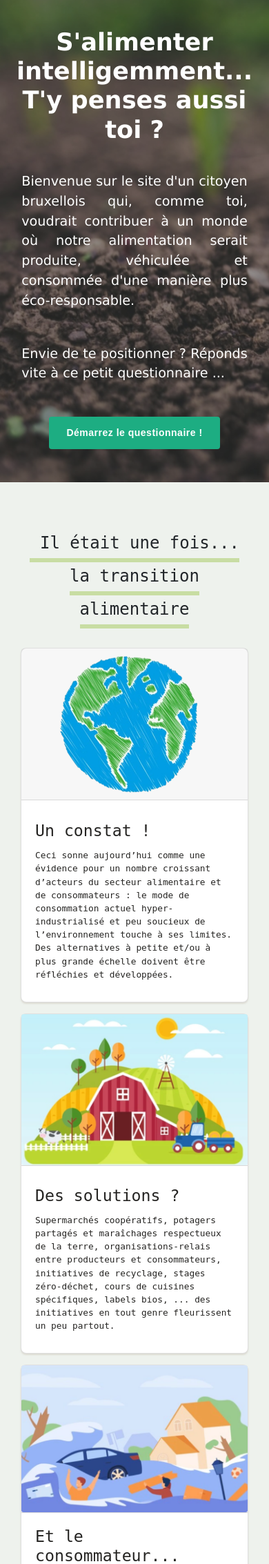
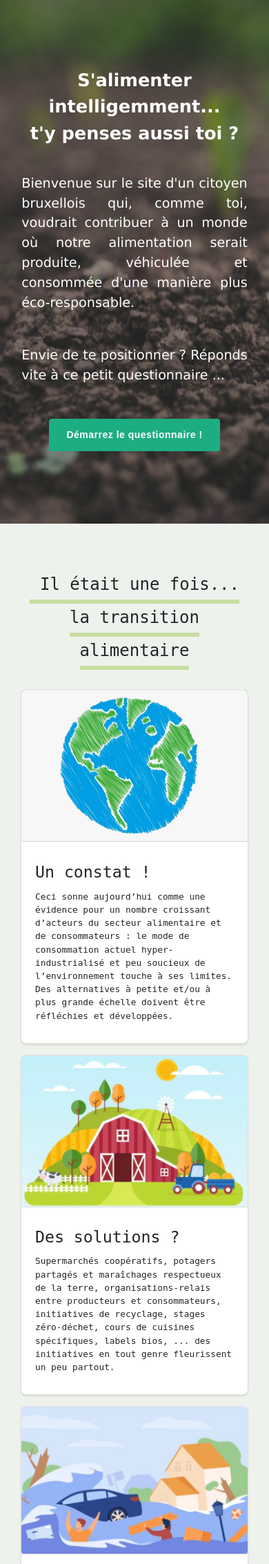
Before and after one commit to FrountchD/transit_beta, a Flask app: page / in a window 390 px wide. Shown: the part 56-2323 px from the top of the page at 69% size. Run offline with Flask 2, Linux system fonts and the light colour scheme; some libraries are stand-ins or nearby versions.

Commit message:
webiste_mobile_v5h

```diff
--- a/app/static/fullpage_style.css
+++ b/app/static/fullpage_style.css
@@ -33,11 +33,23 @@ html{
 
 
 .s1 h1{
-	font-size: 2.2rem ;
+	font-size: 1.6rem ;
+	line-height: 1.5;
 	font-weight: bold;
 	color: white;
 	text-align: center;
 	font-family: Verdana, sans-serif;
+}
+
+@media (min-width:576px) {
+	.s1 h1{
+		font-size: 1.8rem;
+	}
+}
+@media (min-width:768px) {
+	.s1 h1{
+		font-size: 2.2rem;
+	}
 }
 
 .s1 p{
@@ -252,6 +264,8 @@ html{
 
 	font-size: 1.5rem;
 }
+
+
 
 @media (min-width:992px) {
 	.s2 h2, .s3 h2, .s4 h2, .s5 h2{
--- a/app/templates/index.html
+++ b/app/templates/index.html
@@ -80,7 +80,7 @@
       <!-- 1. Presentation Page  -->
 
 
-      <div class="section s1 fp-auto-height-responsive fp-auto-responsive " id="section1">
+      <div class="section s1 fp-auto-height-responsive fp-auto-responsive" id="section1" style="min-height:815px !important">
 
 
 
@@ -99,8 +99,8 @@
 
 
               <!-- Display on one line for xl screens -->
-              <div class="col-12 col-xl-11 mt-5 pt-5 pt-lg-0">
-                <h1 style="font-weight: bold;"> S'alimenter intelligemment... <br class="d-xl-none"/> T'y penses aussi toi ? </h1>
+              <div class="col-12 col-xl-11 mt-5 pt-5 pt-lg-0 pl-xl-5">
+                <h1 style="font-weight: bold;"> S'alimenter intelligemment... <br class="d-xl-none"/> t'y penses aussi toi ? </h1>
               </div>
               <!--
               <div class="col-11 d-none d-xl-block">
@@ -128,8 +128,8 @@
             <div class="row row gx-4 gx-lg-5 justify-content-center justify-content-xl-start">
         	     <div class="col-11 col-md-9"  id="textintro">
 
-		               <p class="pl-xl-5 "> Bienvenue sur le site d'un citoyen bruxellois qui, comme toi, voudrait contribuer à un monde où notre alimentation serait produite, véhiculée et consommée d'une manière plus éco-responsable. </p>
-		               <p class="pl-xl-5 "> Envie de te positionner ? Réponds vite à ce petit questionnaire ...</p>
+		               <p class="pl-xl-5"> Bienvenue sur le site d'un citoyen bruxellois qui, comme toi, voudrait contribuer à un monde où notre alimentation serait produite, véhiculée et consommée d'une manière plus éco-responsable. </p>
+		               <p class="pl-xl-5"> Envie de te positionner ? Réponds vite à ce petit questionnaire ...</p>
 		               <br>
 		               <!-- Button -->
 		               <div class="alignbutton mb-5 pl-xl-5">
@@ -156,7 +156,7 @@
 <!-- 2. Etat des lieux -->
 
 
-	<div class="section s2 fp-auto-height-responsive">
+	<div class="section s2 fp-auto-height-responsive pb-5" style="min-height:815px !important">
 
 
 <!-- title -->
@@ -191,14 +191,14 @@
 				<div class="card h-100 cardsize">
           <div class="row no-gutters h-100 cardsize">
             <!-- IMAGE  when horizontal and vertical for small screens -->
-            <div class="col-md-4  d-xl-none d-flex card-header pt-0 pb-0 justify-content-center earthsize" style=" overflow:hidden;">
+            <div class="col-md-3  d-xl-none d-flex card-header pt-0 pb-0 justify-content-center earthsize" style=" overflow:hidden;">
 
                 <img src="/static/planet2.png" class="card-img earthsize" style="width:100%; height:100%; object-fit:contain;">
 
             </div>
 
             <!-- TEXTE -->
-            <div class="col-md-8  col-xl-12">
+            <div class="col-md-9  col-xl-12">
 					         <div class="card-body">
 						               <h5 class="card-title"> Un constat ! </h5>
 						                <p class="card-text"> Ceci sonne aujourd’hui comme une évidence pour un nombre croissant d’acteurs du secteur alimentaire et de consommateurs : le mode de consommation actuel hyper-industrialisé et peu soucieux de l’environnement touche à ses limites. Des alternatives à petite et/ou à plus grande échelle doivent être réfléchies et développées.
@@ -228,14 +228,14 @@
 				<div class="card h-100 cardsize">
           <div class="row no-gutters h-100 cardsize">
             <!-- IMAGE  when horizontal and vertical for small screens -->
-            <div class="col-md-4  d-xl-none d-flex card-header pt-0 pb-0 justify-content-center earthsize" style="overflow:hidden;">
+            <div class="col-md-3  d-xl-none d-flex card-header pt-0 pb-0 justify-content-center earthsize" style="overflow:hidden;">
 
                 <img src="/static/initiatives_2.png" class="card-img" style="object-fit:cover;">
 
             </div>
 
             <!-- TEXTE -->
-            <div class="col-md-8 col-xl-12">
+            <div class="col-md-9 col-xl-12">
 
 					<div class="card-body">
 						<h5 class="card-title"> Des solutions ? </h5>
@@ -293,14 +293,14 @@
 
           <div class="row no-gutters h-100 cardsize">
             <!-- IMAGE  when horizontal and vertical for small screens -->
-            <div class="col-md-4  d-xl-none d-flex card-header pt-0 pb-0 justify-content-center earthsize" style="overflow:hidden;">
+            <div class="col-md-3  d-xl-none d-flex card-header pt-0 pb-0 justify-content-center earthsize" style="overflow:hidden;">
 
                 <img src="/static/tsunami.PNG" class="card-img" style="object-fit:cover;">
 
             </div>
 
             <!-- TEXTE -->
-            <div class="col-md-8 col-xl-12">
+            <div class="col-md-9 col-xl-12">
 
 					         <div class="card-body" id="etleconso">
 						               <h5 class="card-title">Et le consommateur... </h5>
@@ -349,7 +349,7 @@
 
 
 
-                <div class="section s3 fp-auto-height-responsive">
+                <div class="section s3 fp-auto-height-responsive" style="min-height:815px !important">
 
                   <div class="container-xl mb-0 mb-xl-4">
 
```
